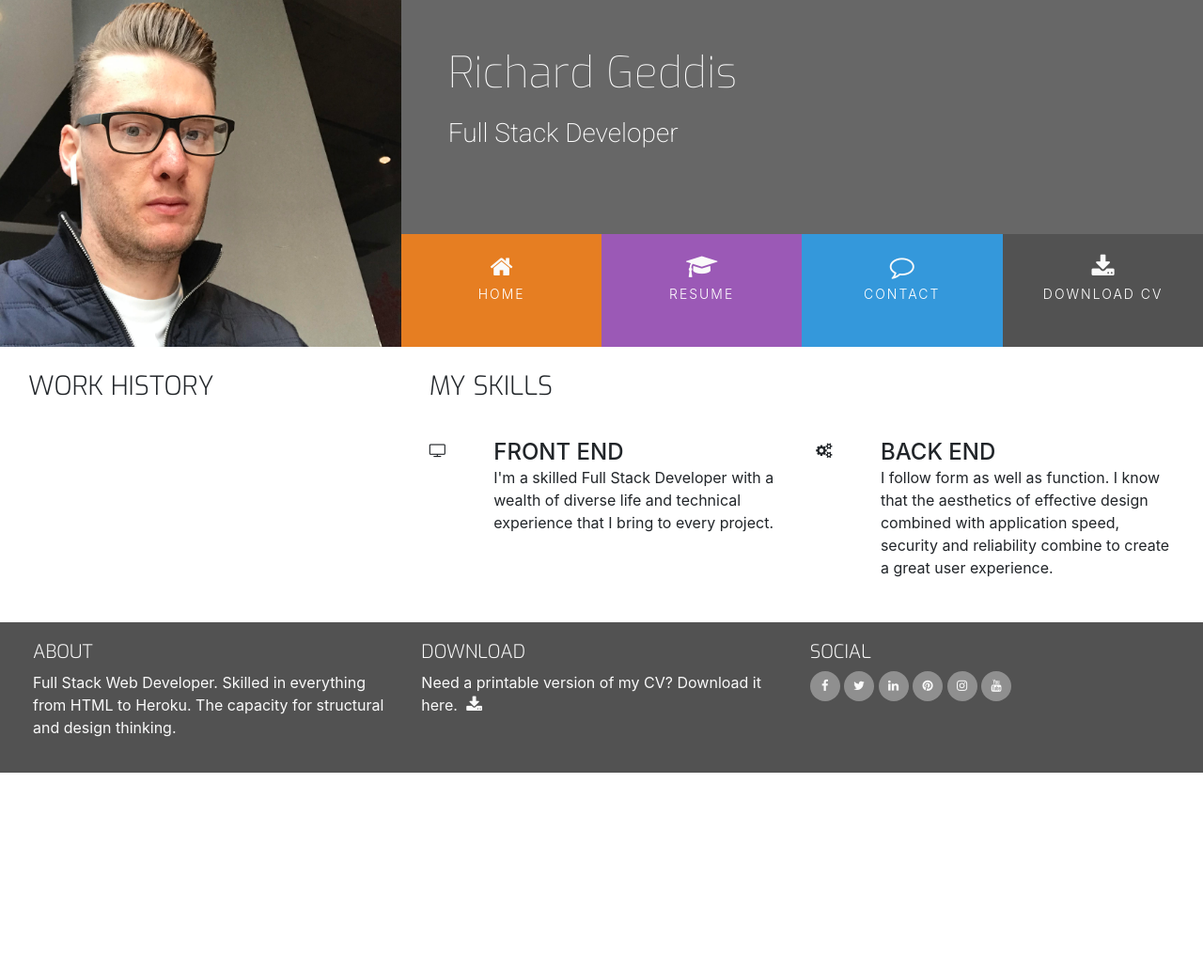
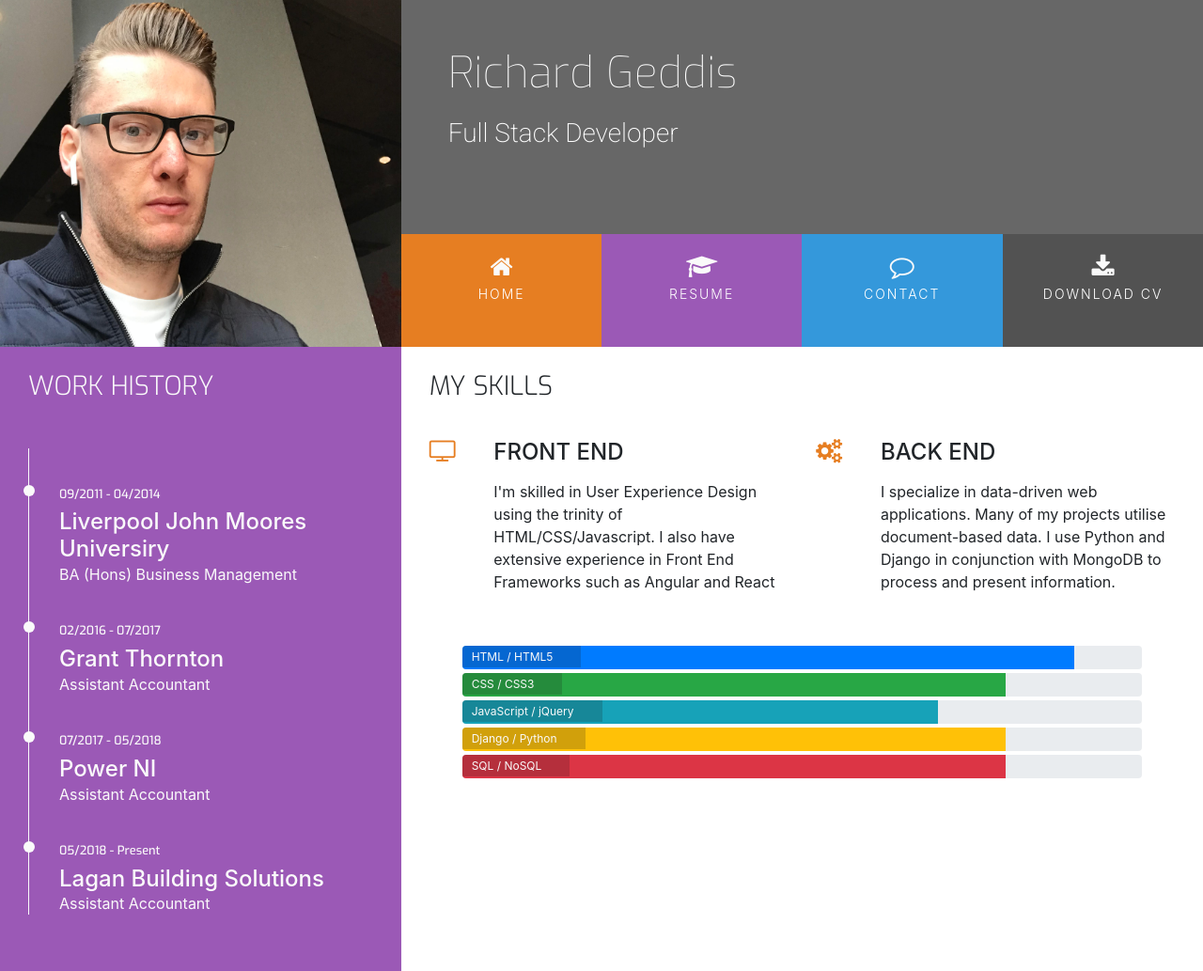
Before and after one commit to richard-geddis/UCD-resume, a plain HTML site: page resume.html in a window 1280 px wide. Shown: the top 1033 px of the page at 94% size. Before the commit the page ends 822 px from the top, so only its background shows below. Drawn offline with nearby package versions, Linux system fonts and the light colour scheme.

Commit message:
added resume

```diff
--- a/assets/css/style.css
+++ b/assets/css/style.css
@@ -1,8 +1,8 @@
 @import url('https://fonts.googleapis.com/css?family=Roboto:100,200,300,400,500,600,700|Exo:100,200,300,400,500,600,700');
 
-/*--------------------------colours */
+/*--------------------------------------------Colors*/
 
-.bg-color-name-title{
+.bg-color-name-title {
     background-color: #676767;
 }
 
@@ -10,7 +10,13 @@
     background-color: #fff;
 }
 
+.bg-color-personal-info {
+    background-color: #f4f4f4;
+}
 
+.bg-color-work-history {
+    background-color: #9b59b6;
+}
 
 .ui-menu-color-home {
     background-color: #e67e22;
@@ -27,29 +33,6 @@
 .ui-menu-color-download {
     background-color: #525252;
 }
-/*--------------------------special paddings/margins/text*/
-
-h1,
-h2,
-h3,
-h4 {
-    margin: 0;
-}
-
-.uppercase{
-    text-transform: uppercase;
-}
-
-.general-sub{
-    font-family: "Exo", sans-serif;
-    font-weight: 300;
-    color: #fafafa;
-}
-
-.inline-block{
-    display: inline-block;
-}
-
 
 .row-table {
     display: table;
@@ -67,15 +50,59 @@ h4 {
     margin-top: 25px;
     margin-bottom: 40px;
 }
-/*--------------------------heading */
 
-header{
-margin:0;
+/* ----------------------------------------Special paddings/margins/text */
+
+h1,
+h2,
+h3,
+h4 {
+    margin: 0;
 }
-.heading{
+
+.uppercase {
+    text-transform: uppercase;
+}
+
+.general-sub {
+    font-family: "Exo", sans-serif;
+    font-weight: 300;
+    color: #fafafa;
+}
+
+.inline-block {
+    display: inline-block;
+}
+
+.row-table {
+    display: table;
+}
+
+.section-column {
+    display: table-cell;
+    padding: 0 30px 30px;
+    float: none;
+}
+
+.history-heading,
+.section-heading {
+    font-family: "Exo", sans-serif;
+    font-weight: 300;
+    margin-top: 25px;
+    margin-bottom: 40px;
+}
+
+/*--------------------------------------------Heading*/
+
+header {
+    margin: 0;
+}
+
+.heading {
     margin-left: 50px;
 }
-.logo{
+
+.logo {
     background: url("../images/richard.jpg");
     background-position: center;
     background-repeat: no-repeat;
@@ -84,21 +111,18 @@ margin:0;
     transition: all .5s ease-in-out;
     -moz-transition: all .5s ease-in-out;
     -webkit-transition: all .5s ease-in-out;
-
 }
 
 .name {
-
-    font-family: "Exo",sans-serif;
+    font-family: "Exo", sans-serif;
     font-weight: 100;
     font-size: 46px;
     margin-top: 50px;
     color: #fff;
-
 }
 
 .title {
-font-family:"Roboto",sans-serif;
+    font-family: "Roboto", sans-serif;
     font-weight: 200;
     font-size: 28px;
     margin-top: 20px;
@@ -110,17 +134,17 @@ color: #fff;
     margin: 0;
 }
 
-.menucontainer{
+.menucontainer {
     font-size: 0;
-}
-
-#nav {
-    margin:0;
 }
 
 #nav li {
     font-size: 14px;
     padding: 0;
+}
+
+#nav {
+    margin: 0;
 }
 
 .menuitem {
@@ -132,7 +156,7 @@ margin: 0;
 .menuitem a {
     width: 100%;
     text-decoration: none;
-    color:#fff;
+    color: #fff;
     height: 120px;
 }
 
@@ -146,7 +170,7 @@ margin: 0;
 .menuitem span {
     display: block;
     width: 100%;
-    padding-top:5px;
+    padding-top: 5px;
     text-align: center;
     text-transform: uppercase;
     font-size: 14px;
@@ -154,16 +178,14 @@ margin: 0;
     letter-spacing: 2px;
 }
 
-/*--------------------------Hover.css */
+/*--------------------------------------------Hover.css*/
 
-
-.hvr-sweep-to-bottom::before{
-background-color: rgba(0, 0, 0, 0.2);
+.hvr-sweep-to-bottom:before {
+    background: rgba(0, 0, 0, 0.2);
     height: 120px;
 }
 
-
-/*--------------------------footer */
+/* ----------------------------------------Footer */
 
 footer {
     background-color: #525252;
@@ -211,6 +233,121 @@ footer {
     background: #e84610;
 }
 
-#footer-details{
+#footer-details {
     padding: 20px;
 }
+
+/* ----------------------------------------Three Reasons */
+
+.three-reasons-icon {
+    font-size: 26px;
+    color: #e67e22;
+}
+
+.three-reasons-heading {
+    margin-bottom: 15px;
+}
+
+/* ----------------------------------------Personal Info */
+
+.personal-info-item {
+    margin-bottom: 20px;
+    display: block;
+    clear: both;
+}
+
+.personal-info-item .key,
+.personal-info-item .value {
+    padding-right: 8px;
+    display: inline-block;
+}
+
+.personal-info-item .key p,
+.personal-info-item .value p {
+    margin: 0;
+}
+
+.personal-info-item .key {
+    width: 30%;
+    margin-right: 21px;
+    padding-top: 2px;
+    vertical-align: top;
+}
+
+.personal-info-item .key p {
+    font-weight: 700;
+}
+
+.personal-info-item .value {
+    position: relative;
+    width: 60%;
+}
+
+/* ----------------------------------------Skills */
+
+.progress {
+    position: relative;
+    height: 25px;
+    margin-bottom: 4px;
+}
+
+.progress-type {
+    position: absolute;
+    left: 0px;
+    font-weight: 400;
+    padding: 3px 30px 2px 10px;
+    color: #fafafa;
+    background-color: rgba(25, 25, 25, 0.2);
+}
+
+.progress-section {
+    margin: 40px 20px;
+}
+
+/* ----------------------------------------Work History */
+
+.history-heading {
+    color: #fafafa;
+    margin-bottom: 50px;
+}
+
+.timeline-item {
+    padding: 4em 2em 0em 2em;
+    position: relative;
+    color: #fafafa;
+    border-left: 1px solid;
+}
+
+.timeline-item p {
+    padding: 0;
+    margin: 0;
+}
+
+.timeline-item:before {
+    content: attr(data-dates);
+    position: absolute;
+    left: 2.5em;
+    top: 3em;
+    display: block;
+    font-family: "Exo", sans-serif;
+    font-weight: 500;
+    font-size: 0.8em;
+    padding: 0;
+    margin: 0;
+}
+
+.timeline-item:after {
+    width: 12px;
+    height: 12px;
+    display: block;
+    top: 2.4em;
+    position: absolute;
+    left: -6px;
+    border-radius: 12px;
+    content: '';
+    background: #fafafa;
+}
+
+.history-items {
+    margin-bottom: 30px;
+}
--- a/resume.html
+++ b/resume.html
@@ -8,12 +8,12 @@
     <link rel="stylesheet" href="https://maxcdn.bootstrapcdn.com/font-awesome/4.7.0/css/font-awesome.min.css" type="text/css" />
     <link rel="stylesheet" href="https://cdnjs.cloudflare.com/ajax/libs/hover.css/2.1.1/css/hover-min.css" type="text/css" />
     <link rel="stylesheet" href="assets/css/style.css">
-    <title>Richard Geddis</title>
+    <title>Richard</title>
 </head>
 <body>
     <header>
         <div class="row no-gutters">
-            <a class="col-md-4 logo" href="resume.html"></a>
+            <a class="col-md-4 logo" href="02-index.html"></a>
             <div class="col-md-8">
                 <div class="row no-gutters bg-color-name-title">
                     <div class="col heading">
@@ -25,13 +25,13 @@
                     <div class="col">
                         <ul id="nav" class="list-inline menucontainer">
                             <li class="col-6 col-sm-3 list-inline-item ui-menu-color-home menuitem">
-                                <a href="#" class="hvr-sweep-to-bottom"><i class="fa fa-home" aria-hidden="true"></i><span>Home</span></a>
+                                <a href="index.html" class="hvr-sweep-to-bottom"><i class="fa fa-home" aria-hidden="true"></i><span>Home</span></a>
                             </li>
                             <li class="col-6 col-sm-3 list-inline-item ui-menu-color-resume menuitem">
-                                <a href="#" class="hvr-sweep-to-bottom"><i class="fa fa-graduation-cap" aria-hidden="true"></i><span>Resume</span></a>
+                                <a href="resume.html" class="hvr-sweep-to-bottom"><i class="fa fa-graduation-cap" aria-hidden="true"></i><span>Resume</span></a>
                             </li>
                             <li class="col-6 col-sm-3 list-inline-item ui-menu-color-contact menuitem">
-                                <a href="#" class="hvr-sweep-to-bottom"><i class="fa fa-comment-o" aria-hidden="true"></i><span>Contact</span></a>
+                                <a href="contact.html" class="hvr-sweep-to-bottom"><i class="fa fa-comment-o" aria-hidden="true"></i><span>Contact</span></a>
                             </li>
                             <li class="col-6 col-sm-3 list-inline-item ui-menu-color-download menuitem">
                                 <a href="#" class="hvr-sweep-to-bottom"><i class="fa fa-download" aria-hidden="true"></i><span>Download CV</span></a>
@@ -44,12 +44,30 @@
     </header>
     <section class="container-fluid">
         <div class="row">
-            <div class="col-md-4 bg-color-personal-info section-column">
+            <div class="col-md-4 bg-color-work-history section-column">
                 <div class="row">
                     <div class="col-12">
-                        <h3 class="section-heading uppercase">
+                        <h3 class="history-heading uppercase">
                             Work History
                         </h3>
+                    </div>
+                </div>
+                <div class="history-items">
+                    <div class="timeline-item" data-dates="09/2011 - 04/2014">
+                        <h4>Liverpool John Moores Universiry</h4>
+                        <p>BA (Hons) Business Management </p>
+                    </div>
+                    <div class="timeline-item" data-dates="02/2016 - 07/2017">
+                        <h4>Grant Thornton</h4>
+                        <p>Assistant Accountant</p>
+                    </div>
+                    <div class="timeline-item" data-dates="07/2017 - 05/2018">
+                        <h4>Power NI</h4>
+                        <p>Assistant Accountant</p>
+                    </div>
+                    <div class="timeline-item" data-dates="05/2018 - Present">
+                        <h4>Lagan Building Solutions</h4>
+                        <p>Assistant Accountant</p>
                     </div>
                 </div>
             </div>
@@ -68,7 +86,7 @@
                             <div class="col-10">
                                 <h4 class="three-reasons-heading uppercase">Front End</h4>
                                 <p>
-                                    I'm a skilled Full Stack Developer with a wealth of diverse life and technical experience that I bring to every project.
+                                    I'm skilled in User Experience Design using the trinity of HTML/CSS/Javascript. I also have extensive experience in Front End Frameworks such as Angular and React
                                 </p>
                             </div>
                         </div>
@@ -81,9 +99,43 @@
                             <div class="col-10">
                                 <h4 class="three-reasons-heading uppercase">Back End</h4>
                                 <p>
-                                    I follow form as well as function. I know that the aesthetics of effective design combined with application speed, security and reliability combine to create a great user experience.
+                                    I specialize in data-driven web applications. Many of my projects utilise document-based data. I use Python and Django in conjunction with MongoDB to process and present information.
                                 </p>
                             </div>
+                        </div>
+                    </div>
+                </div>
+                <div class="row progress-section">
+                    <div class="col">
+                        <div class="progress">
+                            <div class="progress-bar" role="progressbar" aria-valuenow="90" aria-valuemin="0" aria-valuemax="100" style="width:90%;">
+                                <span class="sr-only">90% complete</span>
+                            </div>
+                            <span class="progress-type">HTML / HTML5</span>
+                        </div>
+                        <div class="progress">
+                            <div class="progress-bar bg-success" role="progressbar" aria-valuenow="80" aria-valuemin="0" aria-valuemax="100" style="width:80%;">
+                                <span class="sr-only">80% complete</span>
+                            </div>
+                            <span class="progress-type">CSS / CSS3</span>
+                        </div>
+                        <div class="progress">
+                            <div class="progress-bar bg-info" role="progressbar" aria-valuenow="70" aria-valuemin="0" aria-valuemax="100" style="width:70%;">
+                                <span class="sr-only">70% complete</span>
+                            </div>
+                            <span class="progress-type">JavaScript / jQuery</span>
+                        </div>
+                        <div class="progress">
+                            <div class="progress-bar bg-warning" role="progressbar" aria-valuenow="80" aria-valuemin="0" aria-valuemax="100" style="width:80%;">
+                                <span class="sr-only">80% complete</span>
+                            </div>
+                            <span class="progress-type">Django / Python</span>
+                        </div>
+                        <div class="progress">
+                            <div class="progress-bar bg-danger" role="progressbar" aria-valuenow="80" aria-valuemin="0" aria-valuemax="100" style="width:80%;">
+                                <span class="sr-only">80% complete</span>
+                            </div>
+                            <span class="progress-type">SQL / NoSQL</span>
                         </div>
                     </div>
                 </div>
```
Also changed, not shown: contact.html (+11 -24 lines), index.html (+4 -3 lines). Lines whose indentation alone changed are shown as unchanged.
